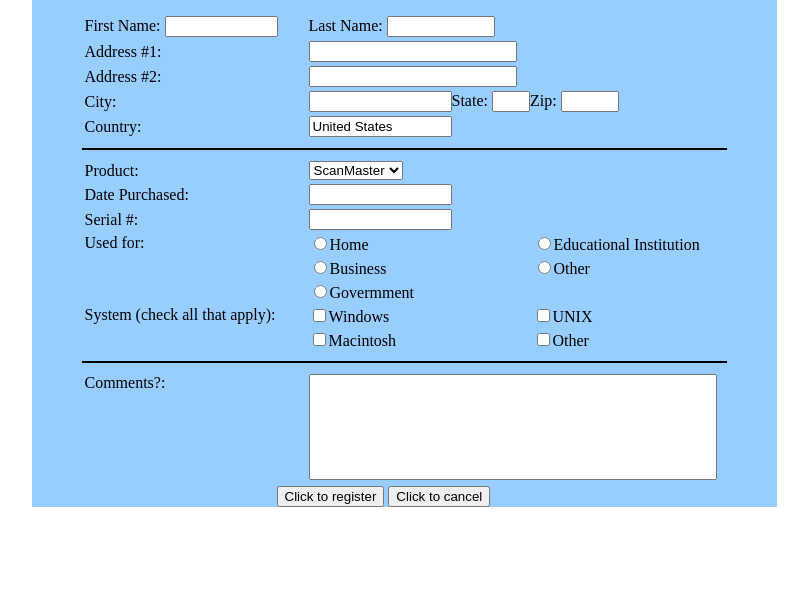
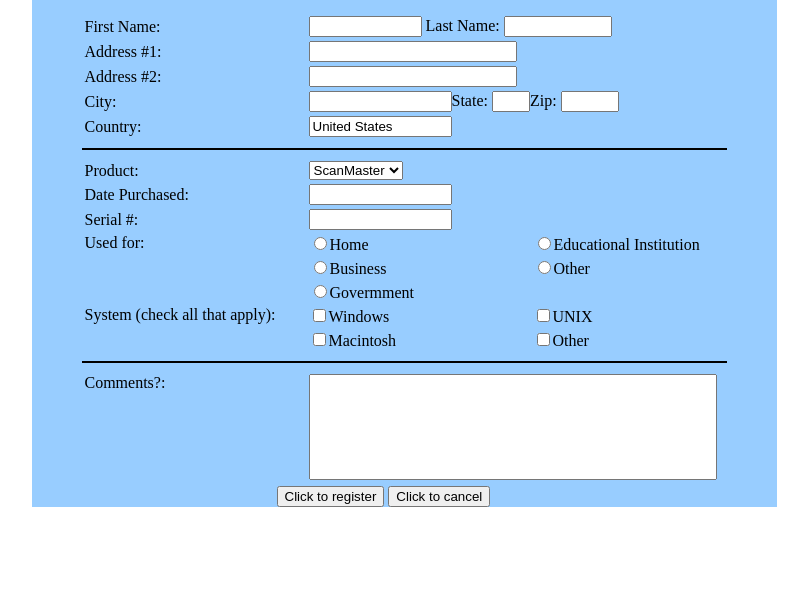
Before and after one commit to NamFnt/bai_2, a website: page index.html in a window 1280 px wide. Shown: the part 189-800 px from the top of the page, without its empty margins (236-1044 px from the left). Drawn offline with Linux system fonts and the light colour scheme.

Commit message:
Update index.html

```diff
--- a/index.html
+++ b/index.html
@@ -40,8 +40,8 @@
             <form>
                 <table>
                     <tr>
-                        <td><label for="name1">First Name: </label><input id="name1" style="width: 105px;"></td>
-                        <td><label for="name2"> Last Name: </label><input id="name2" style="width: 100px;"></td>
+                        <td><label for="name1">First Name: </label></td>
+                        <td><input id="name1" style="width: 105px;"><label for="name2"> Last Name: </label><input id="name2" style="width: 100px;"></td>
                     </tr>
                     <tr>
                         <td><label for="address1">Address #1: </label></td>
```
